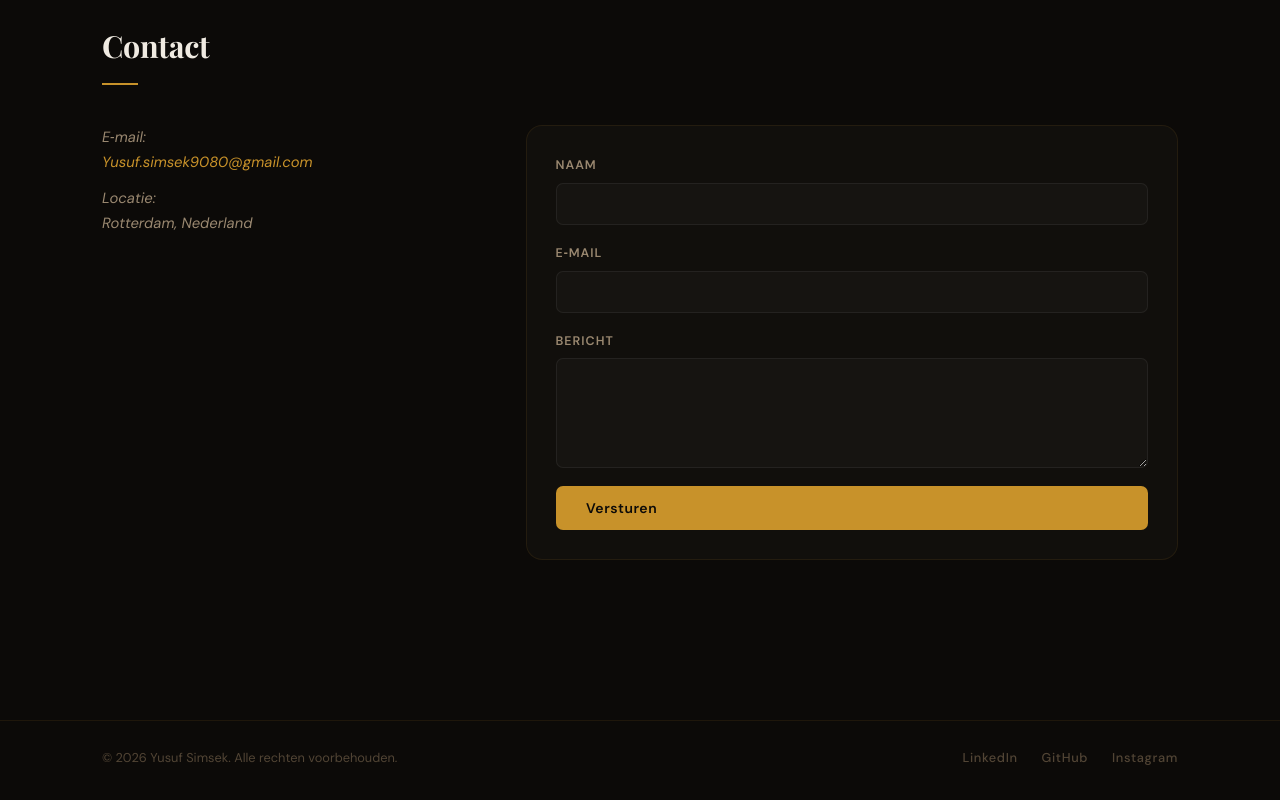
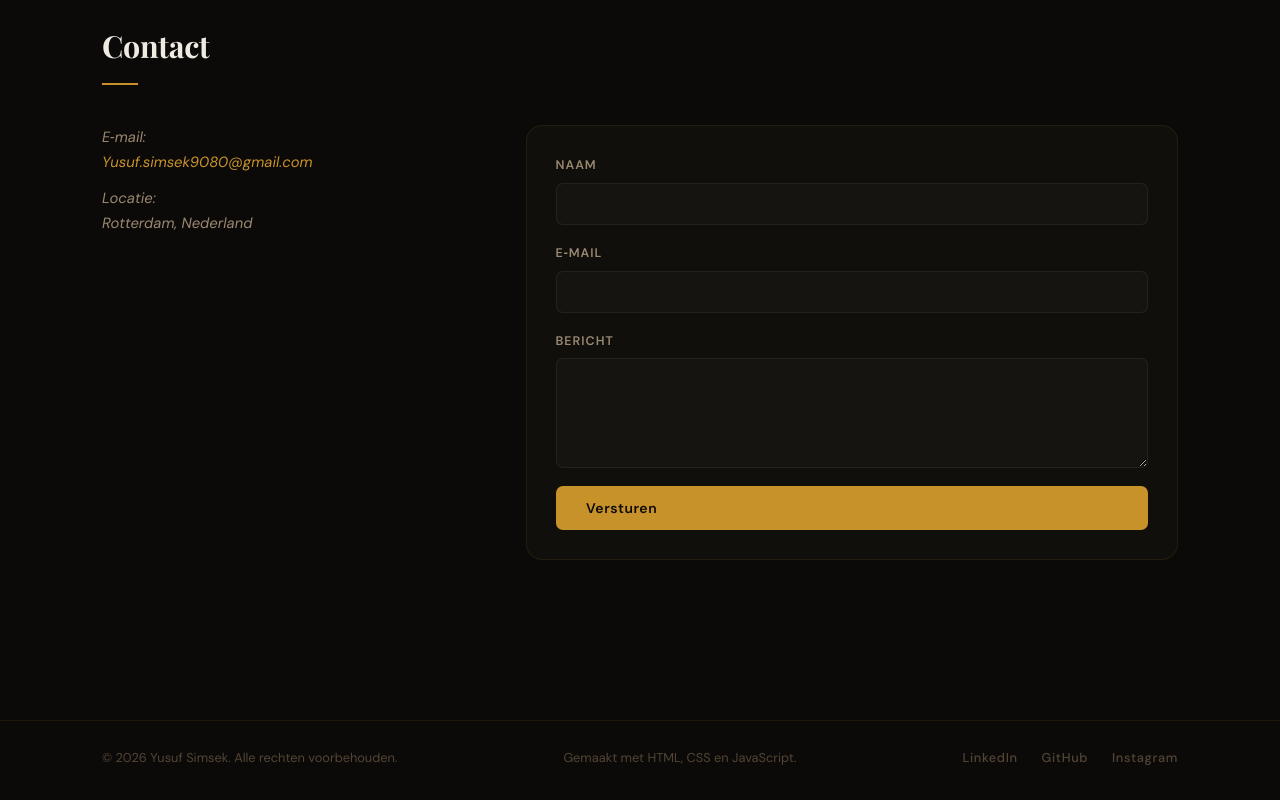
Before and after one commit to So1yz/Portfolio_1.0, a plain HTML site: page index.html in a window 1280 px wide. Shown: the part 2280-3080 px from the top of the page. Drawn offline with nearby package versions, Linux system fonts and the light colour scheme.

Commit message:
Update index.html

```diff
--- a/index.html
+++ b/index.html
@@ -229,6 +229,7 @@
   <footer class="site-footer">
     <section class="footer-inner">
       <p data-i18n="footer.copy">&copy; 2026 Yusuf Simsek. Alle rechten voorbehouden.</p>
+      <p data-i18n="footer.built">Gemaakt met HTML, CSS en JavaScript.</p>
 
       <nav class="footer-links" aria-label="Sociale links">
         <a href="#linkedin">LinkedIn</a>
```
